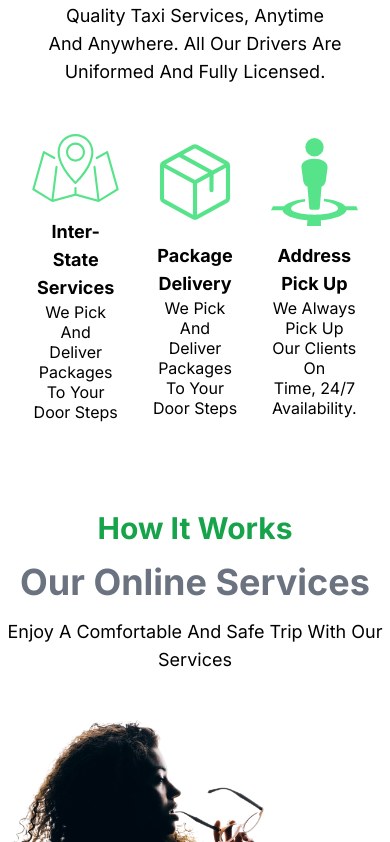
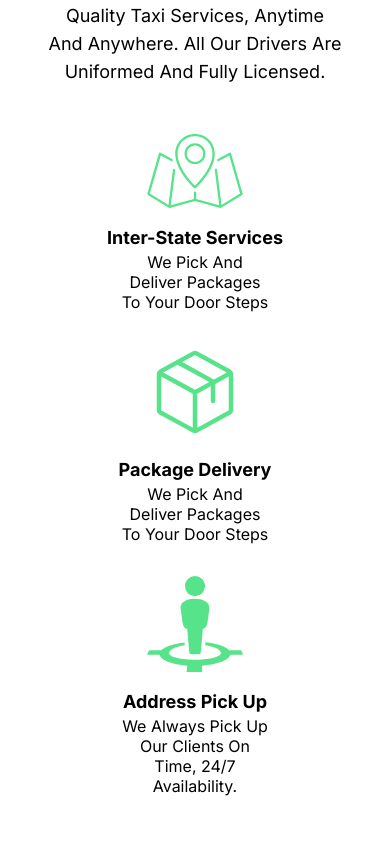
Before and after one commit to techvalleyng/travelplus_landing, a React (Vite) app: page / in a window 390 px wide. Shown: the part 942-1784 px from the top of the page. Built offline with nearby package versions, Linux system fonts and the light colour scheme.

Commit message:
modified Services component

```diff
--- a/src/components/Services.tsx
+++ b/src/components/Services.tsx
@@ -17,7 +17,7 @@
             We created our Taxi to help you find the most dependable and highest quality taxi Services, Anytime <br />and Anywhere. All our drivers are uniformed and fully licensed.
           </p>
         </div>
-        <div className="flex flex-wrap mx-auto items-center justify-around my-8">
+        <div className="flex flex-col md:flex-row flex-wrap mx-auto items-center justify-around my-8">
           <div className="text-center m-4 flex-1 max-w-[200px] sm:max-w-[250px]">
             <img className='w-24 sm:w-28 mx-auto' src={map} alt="Inter-State Services" />
             <div className="capitalize font-inter mt-4">
```
